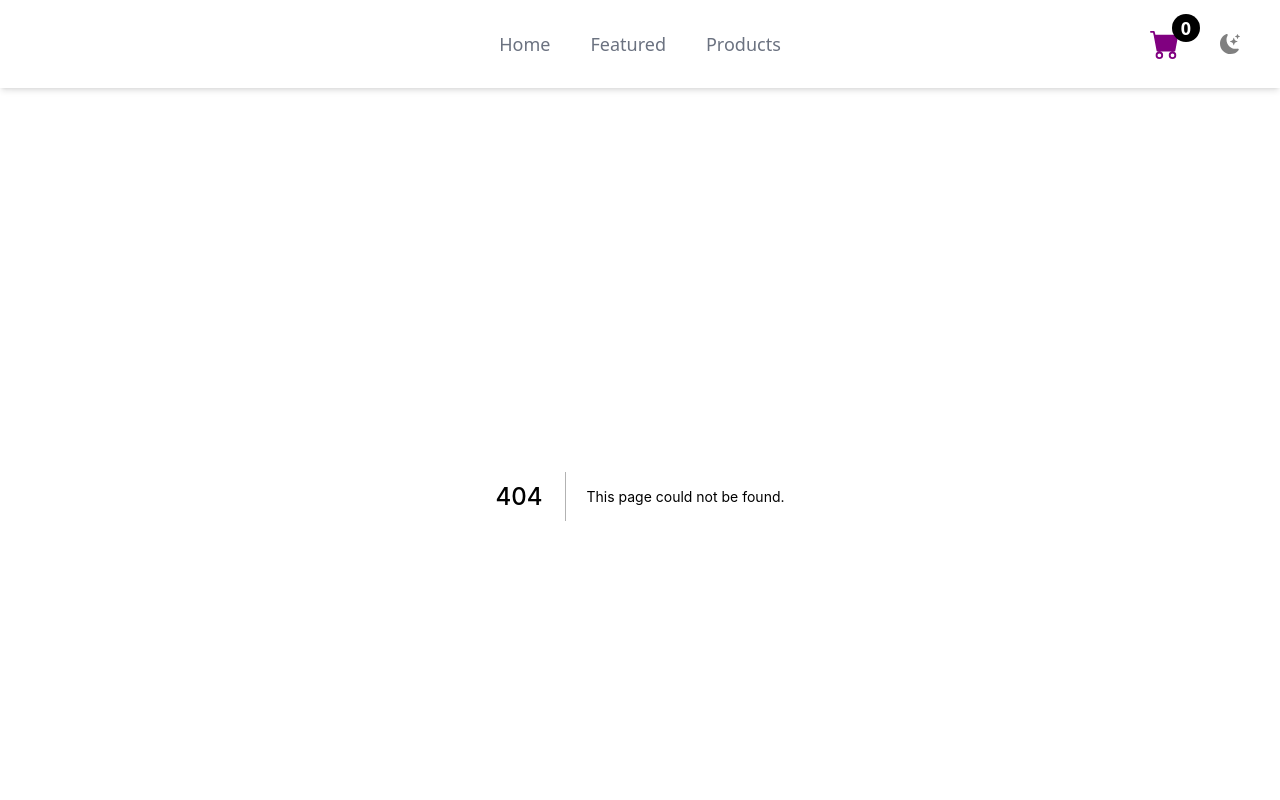
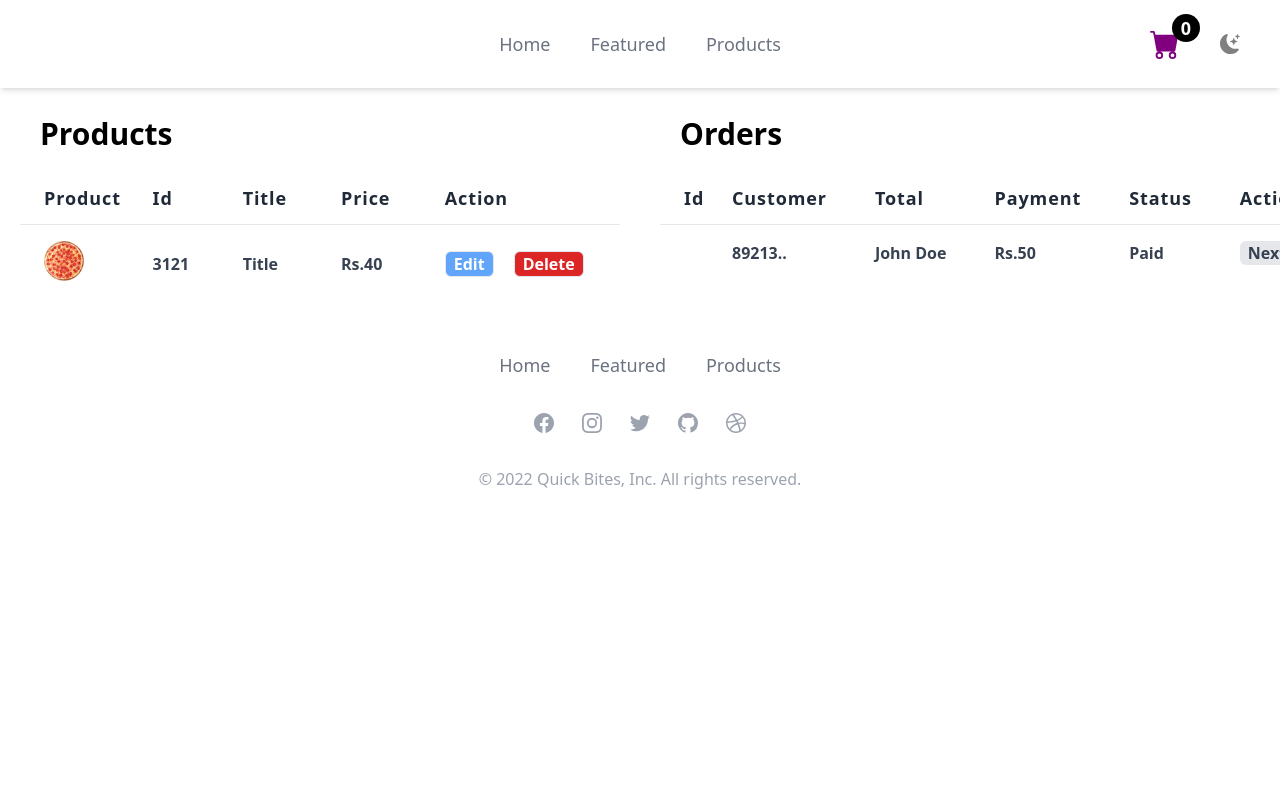
Before and after one commit to adilshaik/quick-bites, a Next.js app: page /admin in a window 1280 px wide. Before the commit this address had no page. Shown: the top 800 px of the page. Built offline with nearby package versions, Linux system fonts and the light colour scheme.

Commit message:
Added admin dashboard

```diff
--- a/package.json
+++ b/package.json
@@ -10,6 +10,7 @@
   "dependencies": {
     "@headlessui/react": "^1.4.3",
     "@heroicons/react": "^1.0.5",
+    "@paypal/react-paypal-js": "^7.5.1",
     "@reduxjs/toolkit": "^1.7.1",
     "@tailwindcss/aspect-ratio": "^0.4.0",
     "axios": "^0.25.0",
--- /dev/null
+++ b/pages/admin/index.js
@@ -0,0 +1,167 @@
+import React from 'react';
+import Image from 'next/image';
+
+const index = () => {
+  return (
+    <div className='flex justift-between flex-wrap overflow-hidden'>
+      <div className='w-2/5 mx-5 flex flex-1 flex-col'>
+        <h1 className='ml-5 text-3xl font-bold my-5'>Products</h1>
+        <div className='-my-2 overflow-x-auto sm:-mx-6 lg:-mx-8'>
+          <div className='py-2 align-middle inline-block min-w-full sm:px-6 lg:px-8'>
+            <div className='overflow-hidden'>
+              <table className='min-w-full divide-y divide-gray-200'>
+                <thead>
+                  <tr>
+                    <th
+                      scope='col'
+                      className='pl-6 py-3 text-left text-lg font-bold text-gray-800 capitalize tracking-wider'
+                    >
+                      Product
+                    </th>
+                    <th
+                      scope='col'
+                      className='px-6 py-3 text-left text-lg font-bold text-gray-800 capitalize tracking-wider'
+                    >
+                      Id
+                    </th>
+                    <th
+                      scope='col'
+                      className='px-6 py-3 text-left text-lg font-bold text-gray-800 capitalize tracking-wider'
+                    >
+                      Title
+                    </th>
+                    <th
+                      scope='col'
+                      className='px-6 py-3 text-left text-lg font-bold text-gray-800 capitalize tracking-wider'
+                    >
+                      Price
+                    </th>
+                    <th
+                      scope='col'
+                      className='px-6 py-3 text-left text-lg font-bold text-gray-800 capitalize tracking-wider'
+                    >
+                      Action
+                    </th>
+                  </tr>
+                </thead>
+                <tbody className='bg-white divide-y divide-gray-200'>
+                  <tr key=''>
+                    <td className='px-6 py-4 whitespace-nowrap'>
+                      <Image
+                        width={40}
+                        height={40}
+                        src='/img/pizza.png'
+                        alt=''
+                      />
+                    </td>
+                    <td className='px-6 py-4 whitespace-nowrap text-md font-semibold text-gray-700'>
+                      3121
+                    </td>
+                    <td className='px-6 py-4 whitespace-nowrap text-md font-semibold text-gray-700'>
+                      Title
+                    </td>
+                    <td className='px-6 py-4 whitespace-nowrap text-md font-semibold text-gray-700'>
+                      Rs.40
+                    </td>
+                    <td className='px-6 py-4 whitespace-nowrap text-md font-semibold text-gray-700'>
+                      <div className='flex'>
+                        <button className='mr-5 border px-2 rounded-md bg-blue-400 text-white hover:bg-blue-500'>
+                          Edit
+                        </button>
+                        <button className='border px-2 rounded-md bg-red-600 text-white hover:bg-red-700'>
+                          Delete
+                        </button>
+                      </div>
+                    </td>
+                  </tr>
+                </tbody>
+              </table>
+            </div>
+          </div>
+        </div>
+      </div>
+      <div className='w-2/5 mx-5 mx-5 flex flex-1 flex-col'>
+        <h1 className='ml-5 text-3xl font-bold my-5'>Orders</h1>
+        <div className='-my-2 overflow-x-auto sm:-mx-6 lg:-mx-8'>
+          <div className='py-2 align-middle inline-block min-w-full sm:px-6 lg:px-8'>
+            <div className='overflow-hidden'>
+              <table className='min-w-full divide-y divide-gray-200'>
+                <thead>
+                  <tr>
+                    <th
+                      scope='col'
+                      className='pl-6 py-3 text-left text-lg font-bold text-gray-800 capitalize tracking-wider'
+                    >
+                      Id
+                    </th>
+                    <th
+                      scope='col'
+                      className='px-6 py-3 text-left text-lg font-bold text-gray-800 capitalize tracking-wider'
+                    >
+                      Customer
+                    </th>
+                    <th
+                      scope='col'
+                      className='px-6 py-3 text-left text-lg font-bold text-gray-800 capitalize tracking-wider'
+                    >
+                      Total
+                    </th>
+                    <th
+                      scope='col'
+                      className='px-6 py-3 text-left text-lg font-bold text-gray-800 capitalize tracking-wider'
+                    >
+                      Payment
+                    </th>
+                    <th
+                      scope='col'
+                      className='px-6 py-3 text-left text-lg font-bold text-gray-800 capitalize tracking-wider'
+                    >
+                      Status
+                    </th>
+                    <th
+                      scope='col'
+                      className='px-6 py-3 text-left text-lg font-bold text-gray-800 capitalize tracking-wider'
+                    >
+                      Action
+                    </th>
+                  </tr>
+                </thead>
+                <tbody className='bg-white divide-y divide-gray-200'>
+                  <tr key=''>
+                    <td className='px-6 py-4 whitespace-nowrap'>
+                      <Image
+                        width={40}
+                        height={40}
+                        src='/img/pizza.png'
+                        alt=''
+                      />
+                    </td>
+                    <td className='px-6 py-4 whitespace-nowrap text-md font-semibold text-gray-700'>
+                      89213..
+                    </td>
+                    <td className='px-6 py-4 whitespace-nowrap text-md font-semibold text-gray-700'>
+                      John Doe
+                    </td>
+                    <td className='px-6 py-4 whitespace-nowrap text-md font-semibold text-gray-700'>
+                      Rs.50
+                    </td>
+                    <td className='px-6 py-4 whitespace-nowrap text-md font-semibold text-gray-700'>
+                      Paid
+                    </td>
+                    <td className='px-6 py-4 whitespace-nowrap text-md font-semibold text-gray-700'>
+                      <button className='bg-gray-200 px-2 rounded-md hover:bg-gray-300'>
+                        Next Stage
+                      </button>
+                    </td>
+                  </tr>
+                </tbody>
+              </table>
+            </div>
+          </div>
+        </div>
+      </div>
+    </div>
+  );
+};
+
+export default index;
```
Also changed, not shown: pages/admin/login.js (added), 1 other file (tests, documents, lock files or other folders).
